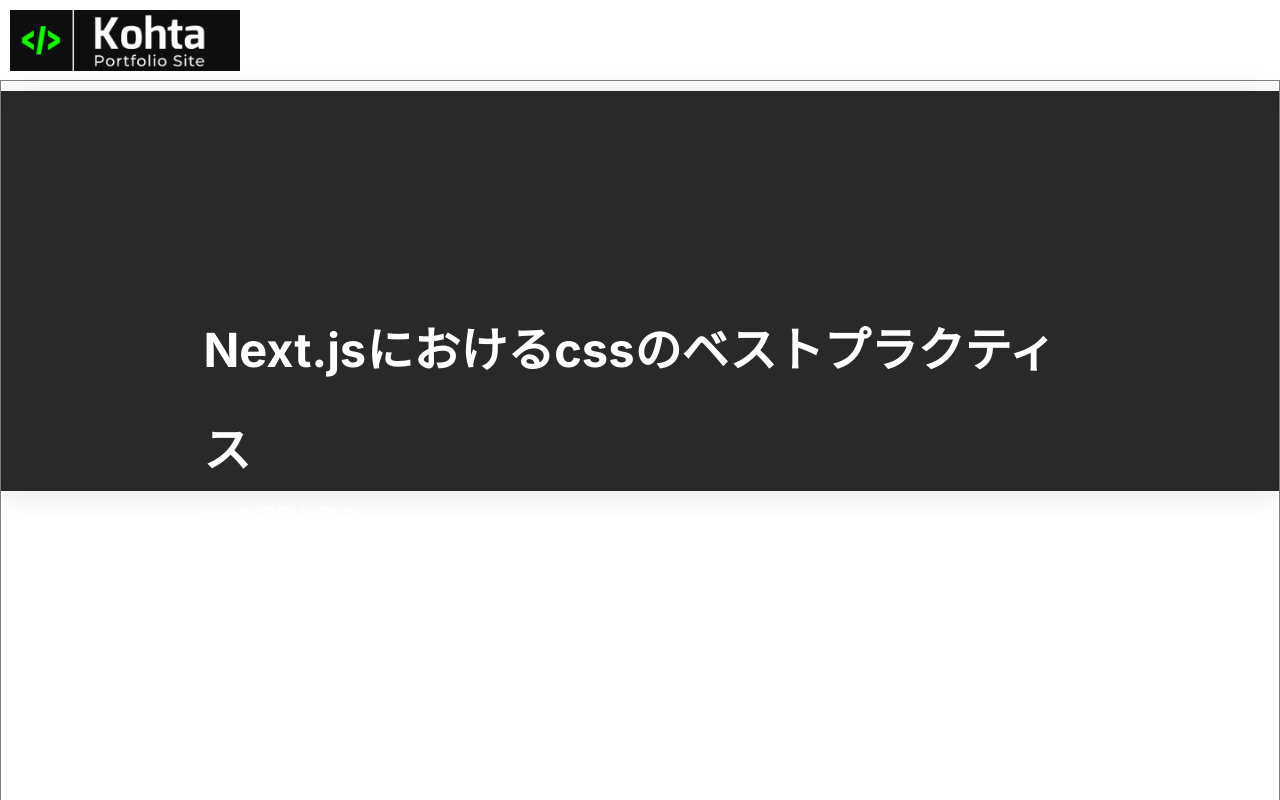
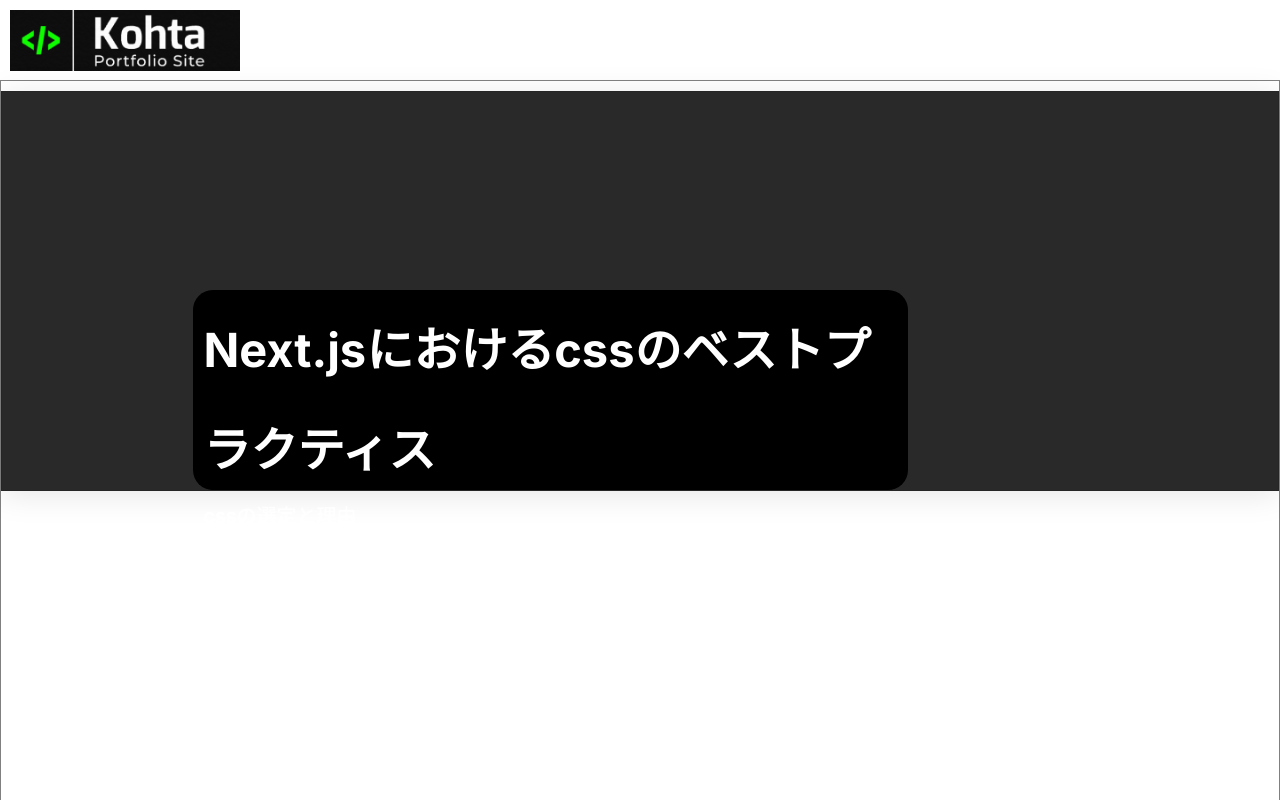
Before and after one commit to kohta9521/BlogSite_kohta, a Next.js app: page / in a window 1280 px wide. In both pictures the pointer is over the element 640 px from the left and 390 px from the top of the page. Shown: the top 800 px of the page. Built offline with nearby package versions, Linux system fonts and the light colour scheme.

Commit message:
add hero link and subtile

```diff
--- a/src/app/components/atoms/HeroTitle.module.css
+++ b/src/app/components/atoms/HeroTitle.module.css
@@ -4,6 +4,11 @@
   height: 200px;
   bottom: 0;
   padding: 10px;
+}
+.heroTitleBox:hover {
+  background-color: black;
+  width: 80%;
+  border-radius: 20px;
 }
 .title {
   display: block;
```
